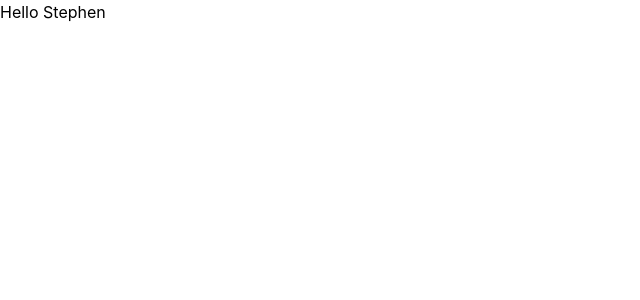
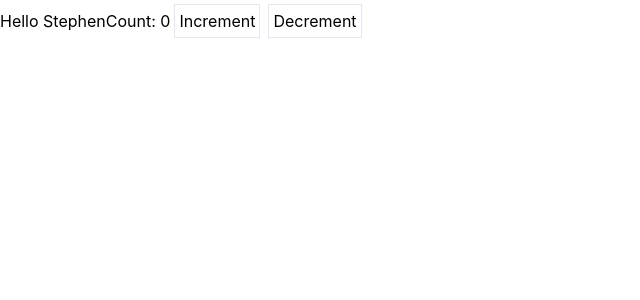
Before and after one commit to gruckion/todos-react-hooks, a React (Create React App) app: page / in a window 1280 px wide. Shown: the top 300 px of the page, without its empty margins (0-640 px from the left). Built offline with nearby package versions, Linux system fonts and the light colour scheme.

Commit message:
simple counter with useReducer hook

```diff
--- a/src/App.tsx
+++ b/src/App.tsx
@@ -1,10 +1,45 @@
-import React, { useContext } from "react";
+import React, { useContext, useReducer } from "react";
 import { UserContext } from ".";
 
+interface State {
+  count: number;
+}
+
+const initialState: State = {
+  count: 0,
+};
+
+function reducer(state: State, action: any): any {
+  switch (action.type) {
+    case "INCREMENT":
+      return {
+        count: state.count + 1,
+      };
+    case "DECREMENT":
+      return {
+        count: state.count - 1,
+      };
+    default:
+      return state;
+  }
+}
+
 const App: React.FC = (): JSX.Element => {
+  const [state, dispatch] = useReducer(reducer, initialState);
   const username = useContext(UserContext);
 
-  return <div>Hello {username}</div>;
+  return (
+    <div>
+      Hello {username}
+      Count: {state.count}
+      <button className="border p-1 m-1" type="button" onClick={() => dispatch({ type: "INCREMENT" })}>
+        Increment
+      </button>
+      <button className="border p-1 m-1" type="button" onClick={() => dispatch({ type: "DECREMENT" })}>
+        Decrement
+      </button>
+    </div>
+  );
 };
 
 export default App;
```
Also changed, not shown: .eslintrc.json, 1 other file (tests, documents, lock files or other folders).
